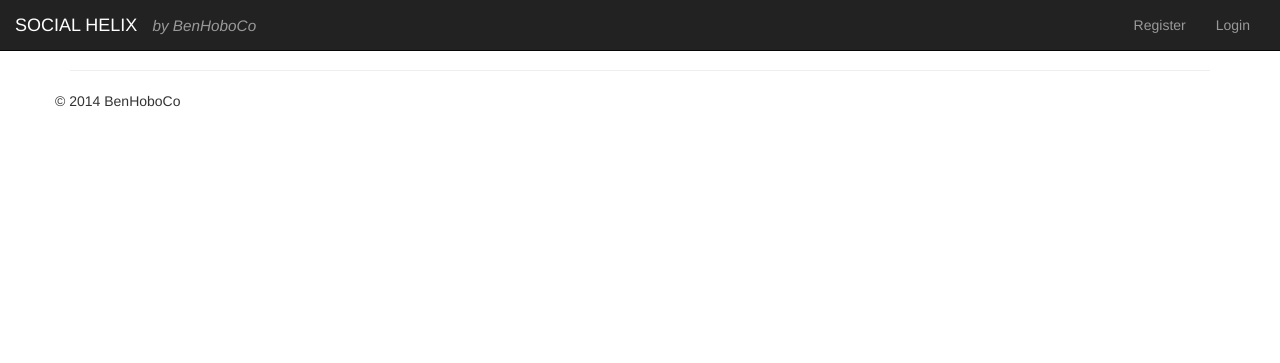
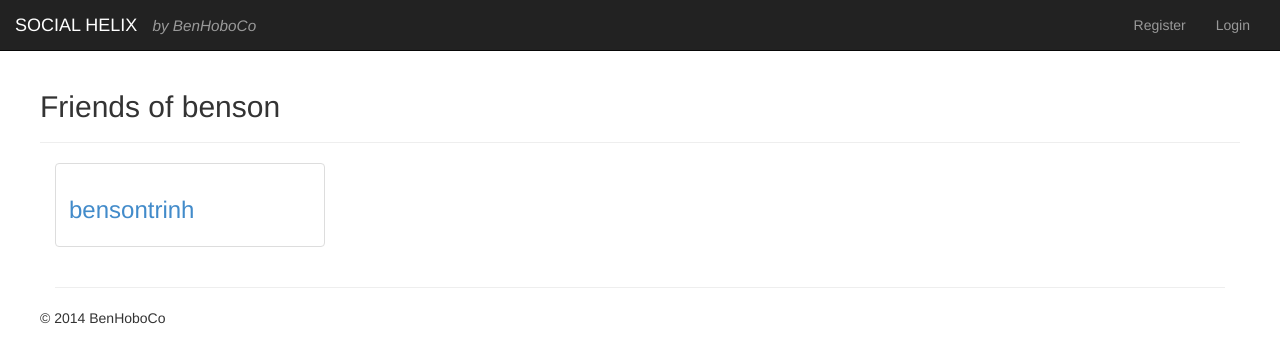
Before and after one commit to tpolasek/cmput410-project, a Django app: template BenHoboCo/templates/social/friends.html in a window 1280 px wide. Shown: the top 363 px of the page. Run offline with Django 3.2, Linux system fonts and the light colour scheme; the template is opened without the code that fills it: values that come from a table or form of the project are taken from there, others are empty; data comes from the database, SQL or seed files in the repository; parts of the project's set-up code (start-up, migrations or seed data) failed here and were passed over; some libraries are stand-ins or nearby versions.

Commit message:
Modified Friends
Friends now will be displayed in a thumbnail, with a link to their page,
if possible

```diff
--- a/BenHoboCo/social/views.py
+++ b/BenHoboCo/social/views.py
@@ -77,7 +77,7 @@ def get_author_posts(request, author_name, post_id = None ):
         except ObjectDoesNotExist:
             pass #do nothing for now
 
-        return render_to_response('social/posts.html', context_dict, context )
+        return render_to_response('social/post.html', context_dict, context )
 
     posts = Post.objects.filter(author=a)
     context_dict['user_posts'] = posts
@@ -104,6 +104,7 @@ def get_author_friends(request, author_name, friend_name = None):
 
     friend = Friend.objects.filter(author=a)
     context_dict['user_friends'] = friend
+    context_dict['author'] = a
 
     #no content
     return render_to_response('social/friends.html', context_dict, context )
@@ -112,7 +113,7 @@ def create_post(request, author_name):
     context = RequestContext(request)
     u = User.objects.get(username__icontains=author_name)
     a = Author.objects.get(user = u)
-    return render_to_response('social/post.html', {'author': a}, context)
+    return render_to_response('social/createPost.html', {'author': a}, context)
 
 
 def user_register(request):
--- a/BenHoboCo/templates/social/friends.html
+++ b/BenHoboCo/templates/social/friends.html
@@ -1,20 +1,35 @@
 {% extends 'social/base.html' %}
 {% block block_body %}
 <div class="row">
+    <div class="page-header">
+        <h2>Friends of {{author.user.username}}</h2>
+    </div>
     {% if user_friends %}
-        <ul>
-        {% for friend in user_friends %}
-            <li><p><b>Friend:</b> {{ friend.name }}  </p>
-                <p><b>Location:</b> {{ friend.location | urlencode }}</p>
-            </li>
-        {% endfor %}
-        </ul>
+    {% for friend in user_friends %}
+    <div class="col-sm-6 col-md-4">
+        <div class="thumbnail">
+          <div class="caption">
+            <a href="{{friend.location | urlencode}}"><h3>{{friend.name}}</h3></a>
+        </div>
+    </div>
+    {% endfor %}
+
     {% endif %}
+    <!-- This is just a placeholder for reference.-->
+    <div class="col-sm-4 col-md-3">
+        <div class="thumbnail">
+          <div class="caption">
+            <a href="/authors/bensontrinh"><h3>bensontrinh</h3></a>
+        </div>
+    </div>
 
     {% if friend %}
-        <li><p><b>Friend:</b> {{ friend.name }}  </p>
-            <p><b>Location:</b> {{ friend.location | urlencode }}</p>
-        </li>
+    <div class="col-sm-4 col-md-3">
+        <div class="thumbnail">
+          <div class="caption">
+            <a href="{{friend.location | urlencode}}"><h3>{{friend.name}}</h3></a>
+        </div>
+    </div>
     {% endif %}
 
 </div>
--- a/BenHoboCo/templates/social/profile.html
+++ b/BenHoboCo/templates/social/profile.html
@@ -2,7 +2,7 @@
 {% block block_body %}
 <div class="row">
 	<div class="page-header">
-		<h1>{{ author.user.username }}</h1>
+		<h1>{{ author.user.username }} <a href="" class="btn btn-success"><span class="glyphicon glyphicon-plus"></span> Add Friend</a></h1>
 	</div>
 	<div class="col-md-4">
 		<div class="panel panel-default">
```
Also changed, not shown: BenHoboCo/templates/social/createPost.html (added, +34 -0 lines).
